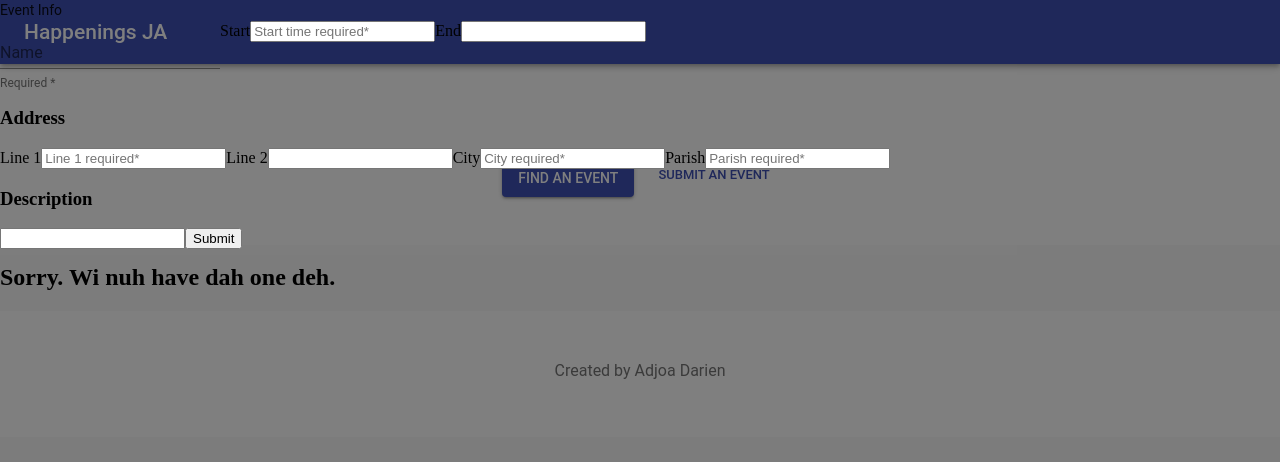
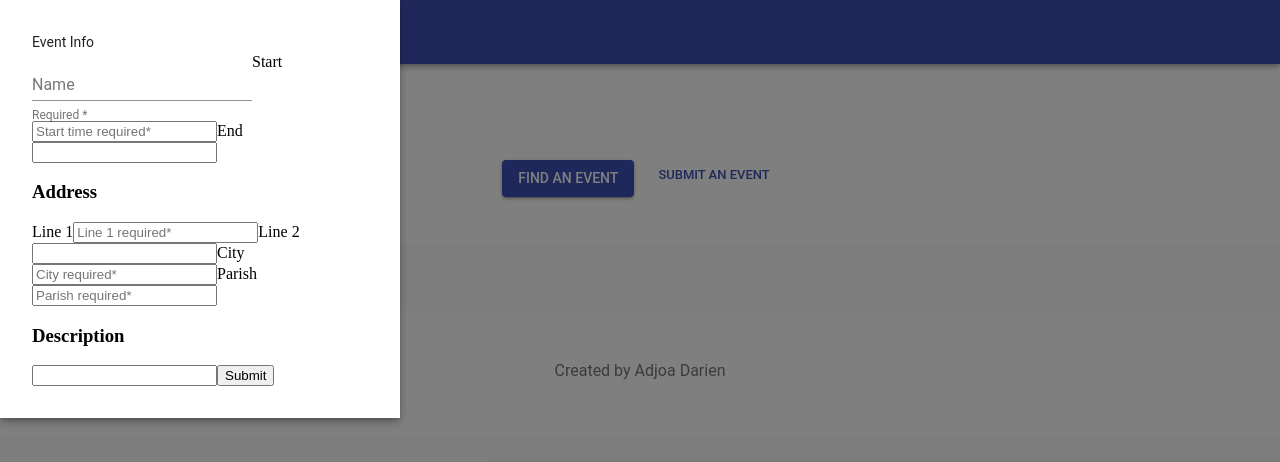
Before and after one commit to Adjoa/happenings-ja, a React (Create React App) app in the folder client/: page / in a window 1280 px wide. Both pictures are taken after a click on the button "SUBMIT AN EVENT". Shown: the top 462 px of the page. Built offline with nearby package versions, Linux system fonts and the light colour scheme.

Commit message:
styled EventForm Modal with paper style

```diff
--- a/client/src/containers/EventForm.js
+++ b/client/src/containers/EventForm.js
@@ -120,7 +120,7 @@ class EventForm extends React.Component {
           open={this.state.open}
           onClose={this.handleClose}
         >
-          <div className={classes.container}>
+          <div className={classes.paper}>
           <form onSubmit={this.handleSubmit} >
               <Typography component="h2">Event Info</Typography>
               <FormControl>
```
